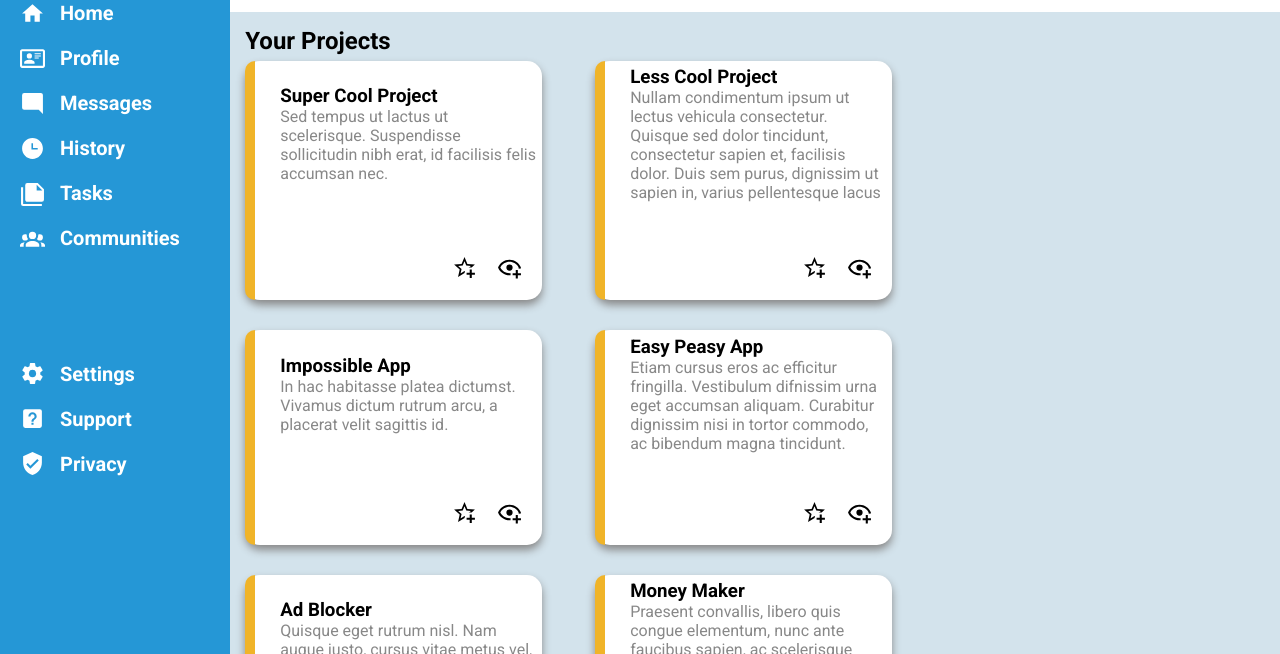
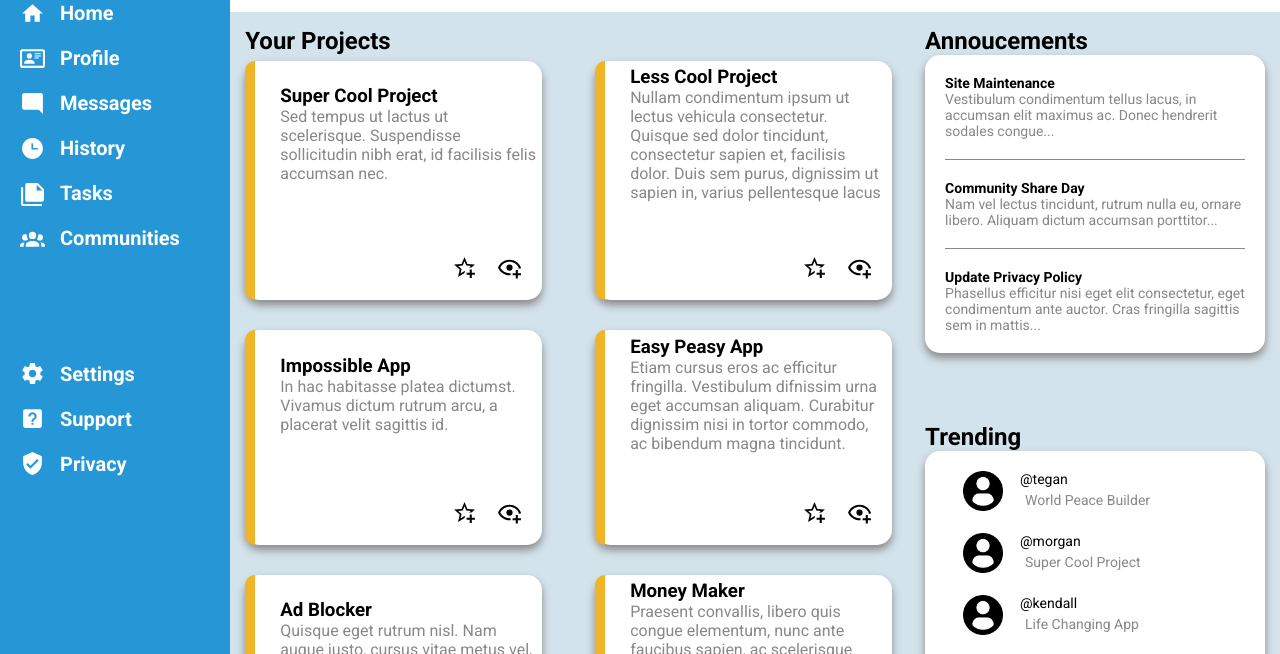
Before and after one commit to NievaS24/admin-dashboard, a plain HTML site: page index.html in a window 1280 px wide. Shown: the part 138-792 px from the top of the page. Drawn offline with Linux system fonts and the light colour scheme.

Commit message:
Main section terminado.

```diff
--- a/index.html
+++ b/index.html
@@ -143,8 +143,50 @@
                 </div>
             </div>
         </div>
-        <div class="annoucements"></div>
-        <div class="trending"></div>
+        <div class="annoucements">
+            <h2>Annoucements</h2>
+            <div class="annoucements-container">
+                <div>
+                    <h4>Site Maintenance</h4>
+                    <p>Vestibulum condimentum tellus lacus, in accumsan elit maximus ac. Donec hendrerit sodales congue...</p>
+                </div>
+                <hr>
+                <div>
+                    <h4>Community Share Day</h4>
+                    <p>Nam vel lectus tincidunt, rutrum nulla eu, ornare libero. Aliquam dictum accumsan porttitor...</p>
+                </div>
+                <hr>
+                <div>
+                    <h4>Update Privacy Policy</h4>
+                    <p>Phasellus efficitur nisi eget elit consectetur, eget condimentum ante auctor. Cras fringilla sagittis sem in mattis...</p>
+                </div>
+            </div>
+        </div>
+        <div class="trending">
+            <h2>Trending</h2>
+            <div class="trending-container">
+                <div>
+                    <img src="img/user.png" alt="foto de usuario">
+                    <p>@tegan</p>
+                    <p class="text">World Peace Builder</p>
+                </div>
+                <div>
+                    <img src="img/user.png" alt="foto de usuario">
+                    <p>@morgan</p>
+                    <p class="text">Super Cool Project</p>
+                </div>
+                <div>
+                    <img src="img/user.png" alt="foto de usuario">
+                    <p>@kendall</p>
+                    <p class="text">Life Changing App</p>
+                </div>
+                <div>
+                    <img src="img/user.png" alt="foto de usuario">
+                    <p>@alex</p>
+                    <p class="text">No Traffic Maker</p>
+                </div>
+            </div>
+        </div>
     </div>
 </body>
 </html>
--- a/style.css
+++ b/style.css
@@ -8,7 +8,6 @@
 
 body {
     height: 100vh;
-    width: 100vw;
     display: grid;
     grid-template-columns: 1fr 5fr;
     grid-template-rows: 1fr 5fr;
@@ -197,3 +196,37 @@ button {
     width: 25px;
     height: 25px;
 }
+
+.annoucements-container, .trending-container{
+    background-color: white;
+    font-size: 14px;
+    padding: 20px;
+    border-radius: 15px;
+    box-shadow: 0 5px 8px #888888;
+    display: grid;
+    grid-template-columns: 1fr;
+    gap: 20px;
+}
+
+.annoucements-container p {
+    color: #888888;
+}
+
+hr {
+    height: 1px;
+    background-color: #888888;
+}
+
+.trending-container > div {
+    display: grid;
+    grid-template-columns: 1fr 3fr;
+}
+
+.trending-container img {
+    grid-row: 1 / 3;
+    justify-self: center;
+}
+
+.trending-container .text {
+    color: #888888;
+}
```
